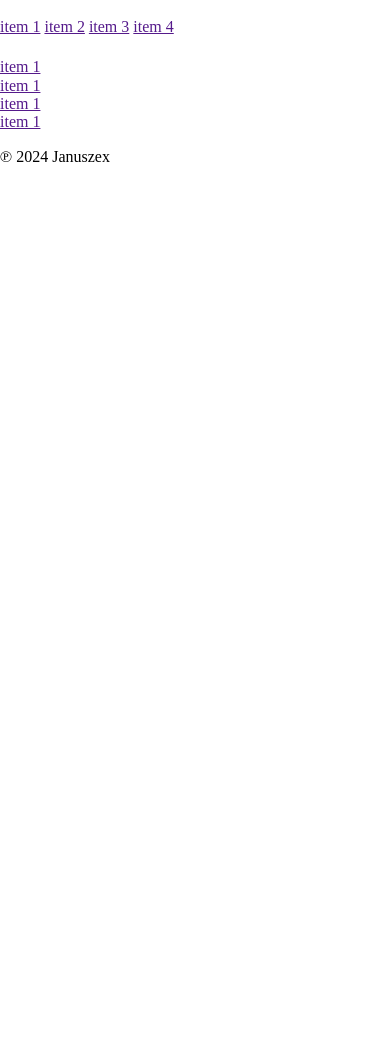
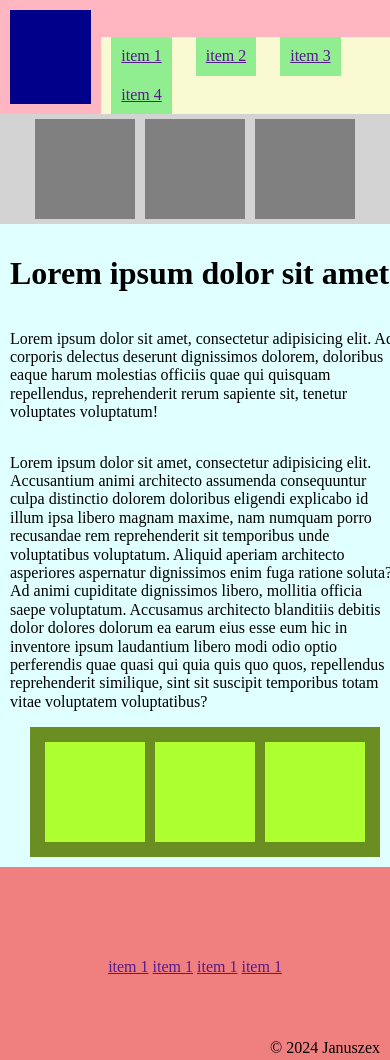
Before and after one commit to PaulinaKaczo/layout, a plain HTML site: page index.html in a window 390 px wide. Before the commit the page ends 844 px from the top, so only its background shows below. Drawn offline with Linux system fonts and the light colour scheme.

Commit message:
flexbox layout with responsive examples

```diff
--- a/index.html
+++ b/index.html
@@ -11,7 +11,6 @@
 </head>
 <body>
 
-<div>
 <div class="container">
     <header class="header__wrapper">
         <a href="" class="logo">
@@ -24,13 +23,12 @@
             <a href="" class="menu__item">item 4</a>
         </nav>
     </header>
-</div>
 
     <main class="main__wrapper">
         <article class="mainArticle">
-            <h1 class="mainArticle__hdl"></h1>
-            <p class="mainArticle__text"></p>
-            <p class="mainArticle__text"></p>
+            <h1 class="mainArticle__hdl">Lorem ipsum dolor sit amet. </h1>
+            <p class="mainArticle__text">Lorem ipsum dolor sit amet, consectetur adipisicing elit. Ad corporis delectus deserunt dignissimos dolorem, doloribus eaque harum molestias officiis quae qui quisquam repellendus, reprehenderit rerum sapiente sit, tenetur voluptates voluptatum!</p>
+            <p class="mainArticle__text">Lorem ipsum dolor sit amet, consectetur adipisicing elit. Accusantium animi architecto assumenda consequuntur culpa distinctio dolorem doloribus eligendi explicabo id illum ipsa libero magnam maxime, nam numquam porro recusandae rem reprehenderit sit temporibus unde voluptatibus voluptatum. Aliquid aperiam architecto asperiores aspernatur dignissimos enim fuga ratione soluta? Ad animi cupiditate dignissimos libero, mollitia officia saepe voluptatum. Accusamus architecto blanditiis debitis dolor dolores dolorum ea earum eius esse eum hic in inventore ipsum laudantium libero modi odio optio perferendis quae quasi qui quia quis quo quos, repellendus reprehenderit similique, sint sit suscipit temporibus totam vitae voluptatem voluptatibus?</p>
             <section class="mainArticle__related related">
                 <div class="related__item"></div>
                 <div class="related__item"></div>
@@ -45,16 +43,19 @@
     </main>
 
     <footer class="footer__wrapper">
-        <nav class="secondaryMenu"><a href="" class="secondaryMenu__item">item 1</a></nav>
-        <nav class="secondaryMenu"><a href="" class="secondaryMenu__item">item 1</a></nav>
-        <nav class="secondaryMenu"><a href="" class="secondaryMenu__item">item 1</a></nav>
-        <nav class="secondaryMenu"><a href="" class="secondaryMenu__item">item 1</a></nav>
-        <p class="copyright">&copysr; 2024 Januszex</p>
+        <nav class="secondaryMenu">
+            <a href="" class="secondaryMenu__item">item 1</a>
+        <a href="" class="secondaryMenu__item">item 1</a>
+        <a href="" class="secondaryMenu__item">item 1</a>
+        <a href="" class="secondaryMenu__item">item 1</a>
+        </nav>
+        <p class="copyright">&copy 2024 Januszex</p>
+
+
     </footer>
 
 </div>
 
 
-
 </body>
 </html>
--- a/src/css/styles.css
+++ b/src/css/styles.css
@@ -1,30 +1,129 @@
-.container {}
+.container {
+    max-width: 1200px;
+    width: 100%;
+    background-color: lightblue;
+    margin-inline: auto;
+}
 
-.header__wrapper {}
+.header__wrapper {
+    background-color: lightpink;
+    display: flex;
+    justify-content: space-between;
+    align-items: flex-end;
+}
 
-.logo {}
+.logo {
+    width: 94px;
+    height: 94px;
+    background-color: darkblue;
+    display: inline-block;
+    margin: 10px;
+
+}
 .logo .logo__img {}
 
-.menu {}
-.menu .menu__item {}
+.menu {
+    background-color: lightgoldenrodyellow;
+
+}
+.menu .menu__item {
+    padding: 10px;
+    display: inline-block;
+    margin-inline: 10px;
+    background-color: lightgreen;
+}
 .menu .menu__item.menu__item--active {}
 
-.main__wrapper {}
+.main__wrapper {
+    background-color: cyan;
+    display: flex;
+    flex-direction: column;
+}
 
-.mainArticle {}
+@media screen and (min-width: 650px) {
+    .main__wrapper {
+        flex-direction: row;
+    }
+}
+
+
+.mainArticle {
+    background-color: lightcyan;
+    padding: 10px;
+    width: 100%;
+    display: flex;
+    flex-direction: column;
+    justify-content: center;
+
+}
 .mainArticle .mainArticle__hdl{}
 .mainArticle .mainArticle__text {}
 .mainArticle .mainArticle__related {}
 
-.related {}
-.related .related__item {}
+.related {
+    background-color: olivedrab;
+    padding: 10px;
+    display: flex;
+    justify-content:space-around;
+    max-width: 400px;
+    align-self: center;
+    /*margin-inline: auto;*/
 
-.aside {}
-.aside .aside__item {}
+}
 
-.footer__wrapper {}
+.related .related__item {
+    height: 100px;
+    width: 100px;
+    background-color: greenyellow;
+    margin: 5px;
+}
 
-.secondaryMenu {}
-.secondaryMenu .secondaryMenu__item {}
+.aside {
+    background-color: lightgrey;
+    display: flex;
+    justify-content: center;
+    order: -10;
+}
 
-.copyright {}
+@media screen and (min-width: 400px) {
+    .aside {
+        order: 0;
+    }
+}
+
+@media screen and (min-width: 650px) {
+    .aside {
+        flex-direction: column;
+        justify-content: space-around;
+    }
+}
+
+.aside .aside__item {
+    width: 100px;
+    height: 100px;
+    background-color: grey;
+    margin: 5px;
+}
+
+.footer__wrapper {
+    background-color: lightcoral;
+    min-height: 200px;
+    display: flex;
+    justify-content: center;
+    align-items: center;
+    position: relative;
+
+
+}
+
+.secondaryMenu {
+}
+.secondaryMenu .secondaryMenu__item {
+}
+
+.copyright {
+position: absolute;
+    bottom: 10px;
+    right: 10px;
+    margin: 0;
+}
```
